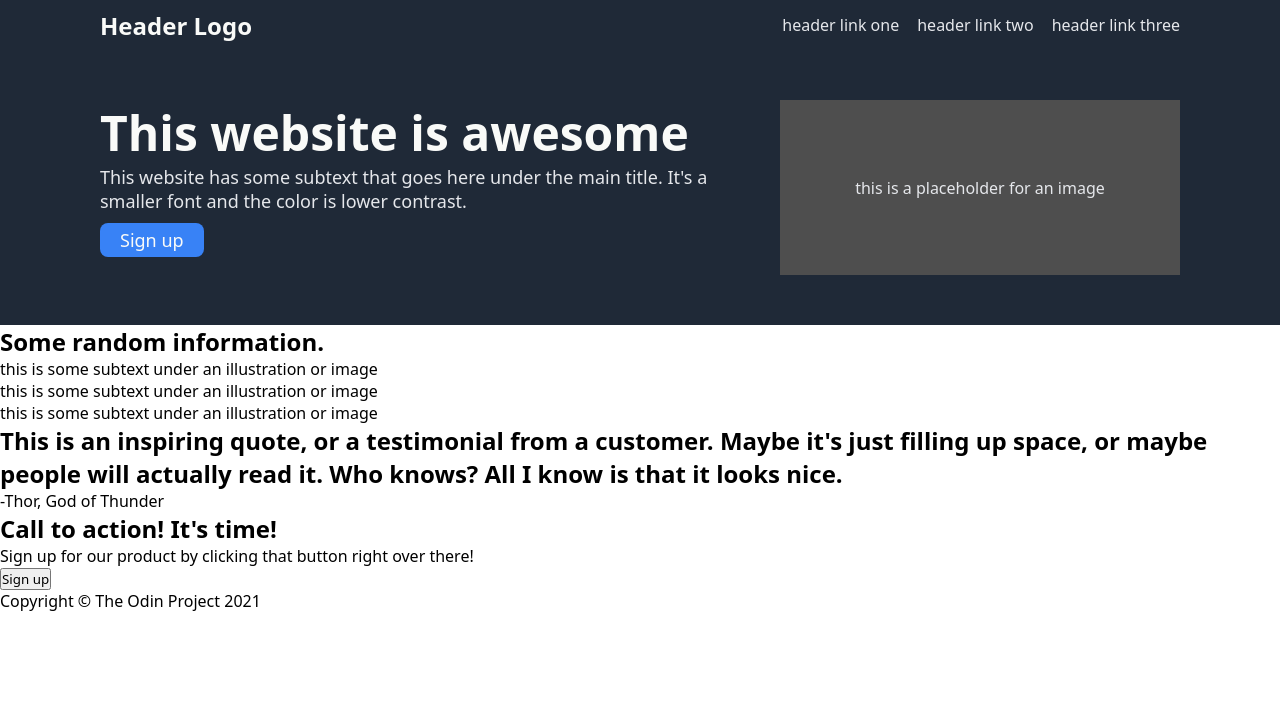
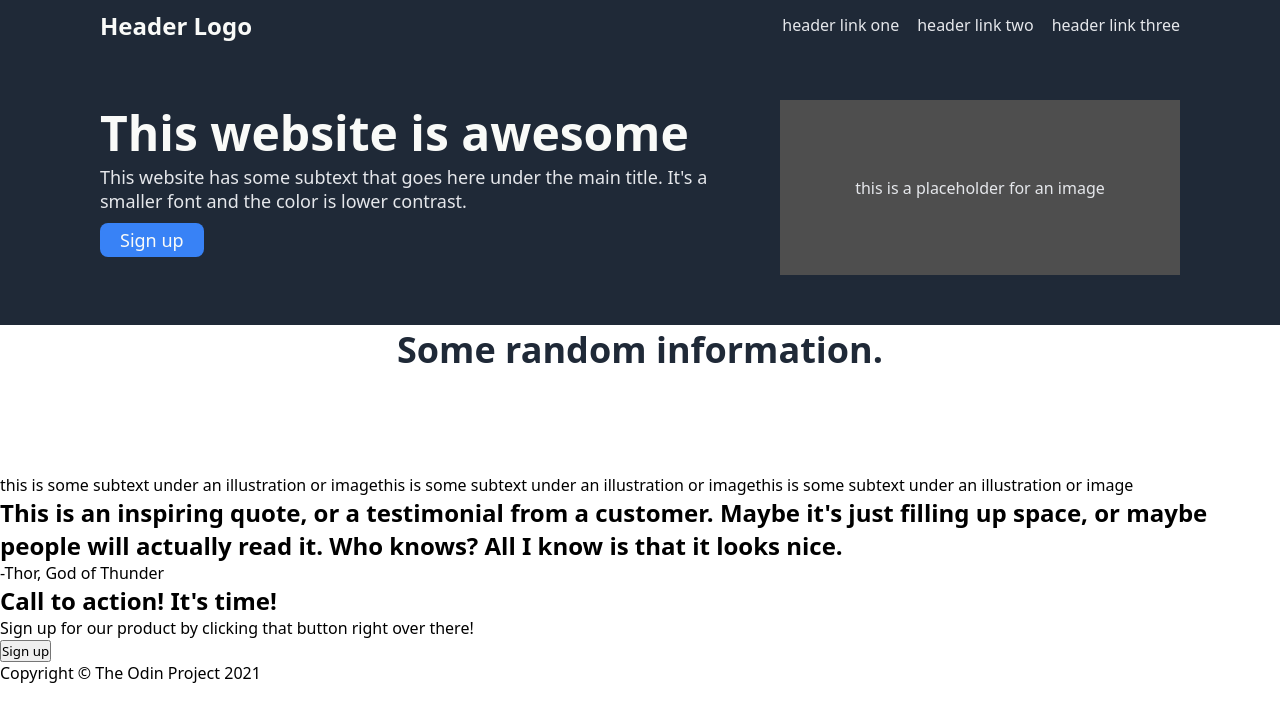
Before and after one commit to ppinkpanther/odin-landingpage, a plain HTML site: page index.html in a window 1280 px wide. Drawn offline with Linux system fonts and the light colour scheme.

Commit message:
Add flex to .container, style h2
These allow for a better flow in the info section of the website. Commit is delivered unfinished so a bug fix can be submitted seperately.

```diff
--- a/style.css
+++ b/style.css
@@ -27,7 +27,6 @@ body {
 }
 
 .header {
-    /* background-color: #1f2937; */
     display: flex;
     justify-content: space-between;
     align-items: center;
@@ -50,7 +49,6 @@ body {
 }
 
 .hero {
-    /* background-color: #1f2937; */
     display: flex;
 
     gap: 30px;
@@ -104,9 +102,19 @@ body {
 }
 
 .quad2 h2 {
-
+    color: #1f2937;
+    font-size: 36px;
+    font-weight: bolder;
+    align-self: center;
 }
 
 .info {
+    display: flex;
+}
 
+.container-image {
+    height: 100px;
+    flex-basis: 100px;
+    border: #3882f6;
+    border-width: 5px;
 }
```
